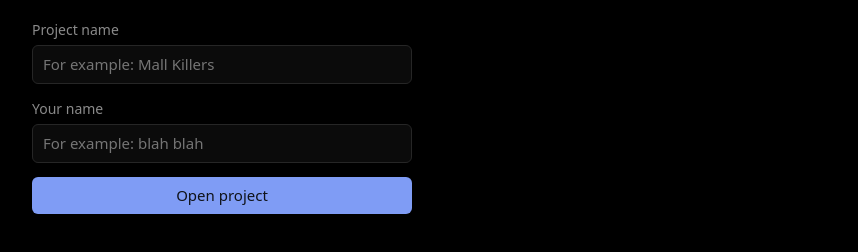
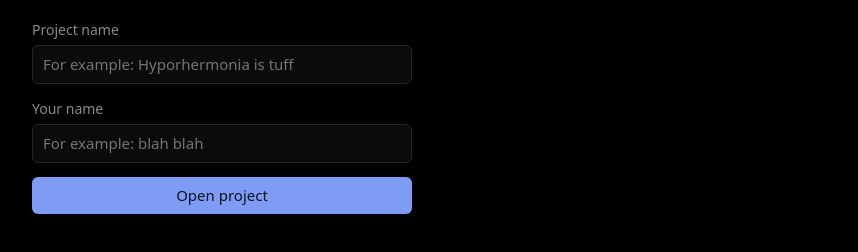
Before and after one commit to bernabenathan5-glitch/game-dashboard, a plain HTML site: page index.html in a window 1280 px wide. Shown: the part 136-388 px from the top of the page, without its empty margins (198-1056 px from the left). Drawn offline with Linux system fonts and the light colour scheme.

Commit message:
Update project name placeholder in entry form

```diff
--- a/index.html
+++ b/index.html
@@ -56,7 +56,7 @@ button.link{background:none;color:var(--accent);padding:0;font-size:inherit;text
   <h1>Dev To-Do</h1>
   <p class="muted">A shared to-do list for a Roblox game project. Type the project name and your name. Everyone who enters the same project name sees the same list and who is doing what.</p>
   <form id="entryForm" class="stack">
-    <label>Project name<input type="text" id="projIn" maxlength="60" placeholder="For example: Mall Killers"></label>
+    <label>Project name<input type="text" id="projIn" maxlength="60" placeholder="For example: Hyporhermonia is tuff"></label>
     <label>Your name<input type="text" id="nameIn" maxlength="30" placeholder="For example: blah blah "></label>
     <button type="submit">Open project</button>
   </form>
```
